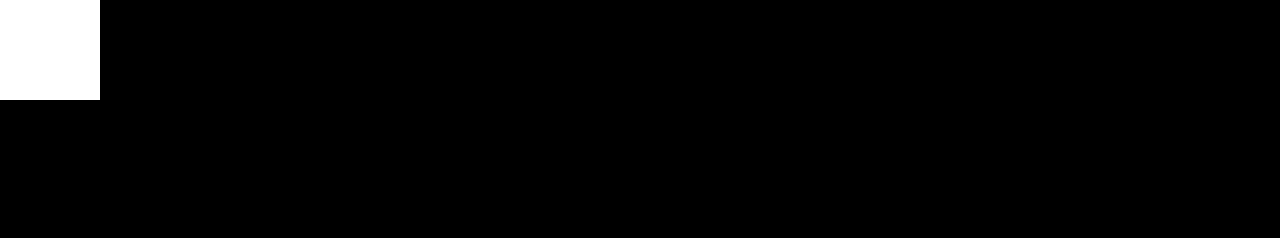
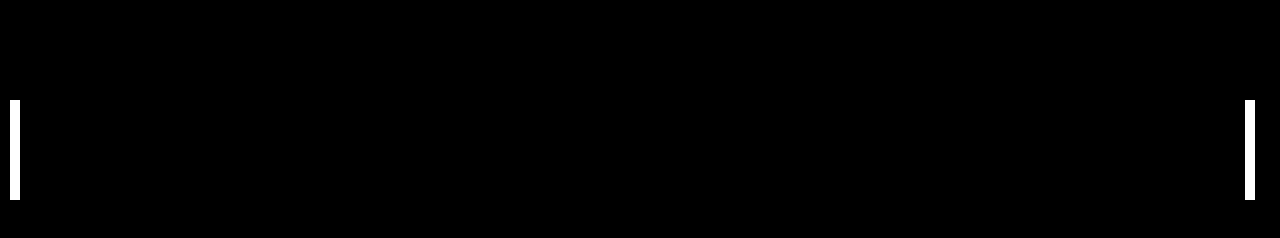
Before and after one commit to HorvathTeddy/pong-js, a plain HTML site: page index.html in a window 1280 px wide. Drawn offline with Linux system fonts and the light colour scheme.

Commit message:
Implemented paddle class

```diff
--- a/index.html
+++ b/index.html
@@ -21,6 +21,9 @@
         const cvs = document.querySelector('canvas')
         const ctx = cvs.getContext('2d')
 
+        cvs.width = innerWidth
+        cvs.height = innerHeight
+
         class Paddle
         {
             constructor({position})
@@ -31,11 +34,32 @@
                     x: 0,
                     y: 0
                 }
+                this.width = 10
+                this.height = 100
+            }
+            draw()
+            {
+                ctx.fillStyle = 'white'
+                ctx.fillRect(this.position.x, this.position.y, this.width, this.height)
             }
         }
 
-        ctx.fillStyle = 'white'
-        ctx.fillRect(0, 0, 100, 100)
+    const paddle1 = new Paddle({
+        position:
+        {
+            x: 10,
+            y: 100
+        }})
+
+    const paddle2 = new Paddle({
+        position:
+        {
+            x: cvs.width - 35,
+            y: 100
+        }})
+
+    paddle1.draw()
+    paddle2.draw()
 
     </script>
 </body>
```
